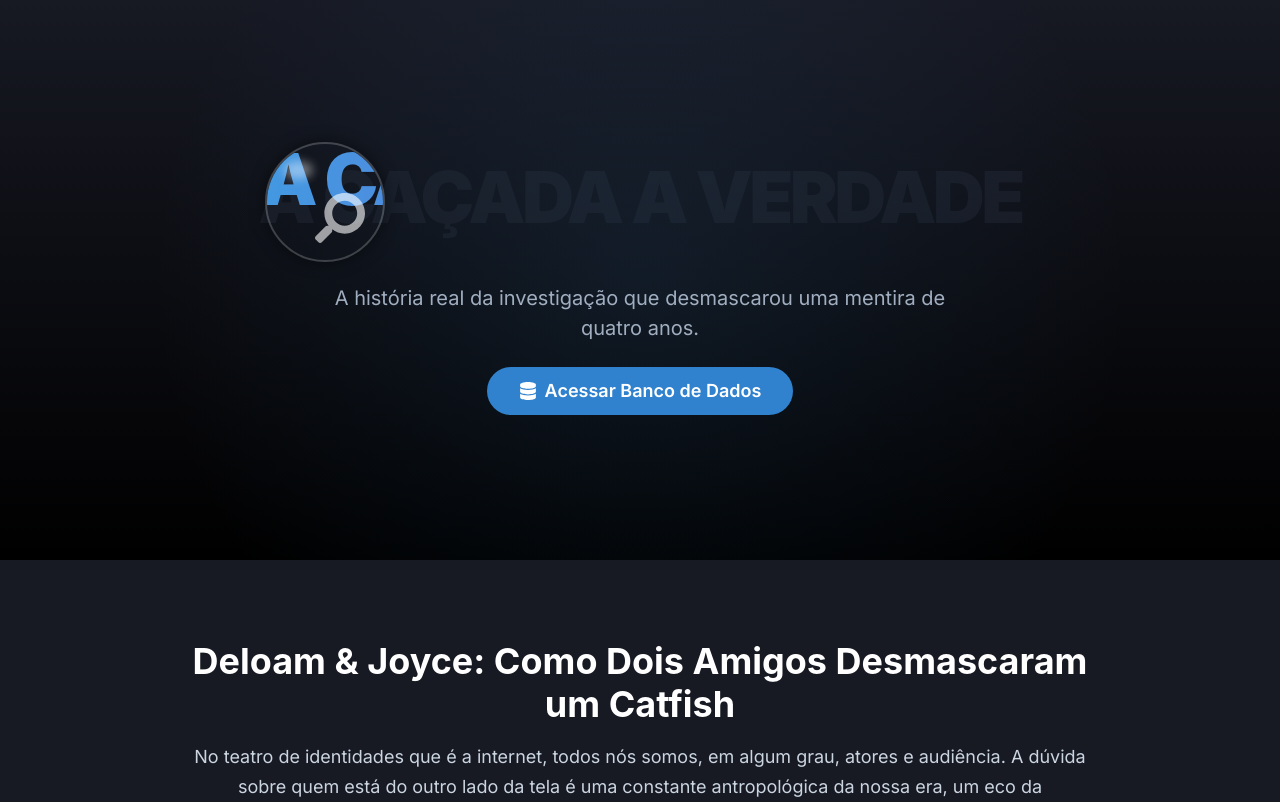
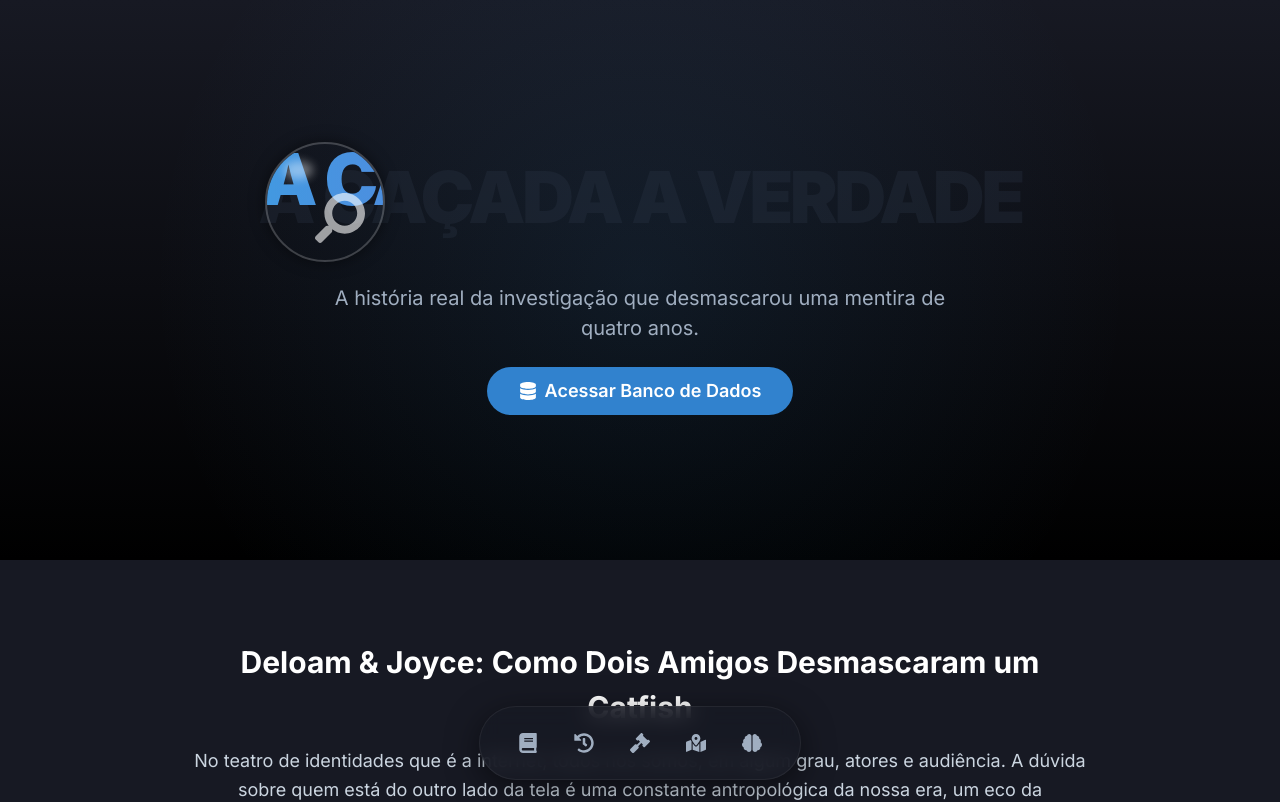
Before and after one commit to deloam/findperson, a Next.js app: page / in a window 1280 px wide. Shown: the top 802 px of the page. Built offline with nearby package versions, Linux system fonts and the light colour scheme; what @chakra-ui/next-js would draw is missing.

Commit message:
add: animations

```diff
--- a/app/components/Prologue.tsx
+++ b/app/components/Prologue.tsx
@@ -2,6 +2,8 @@
 
 import { Box, Heading, Text, VStack, List, ListItem, ListIcon, Divider, useColorModeValue, Icon } from '@chakra-ui/react';
 import { FaFingerprint, FaMapMarkedAlt, FaBrain, FaUserFriends, FaCheckCircle } from 'react-icons/fa';
+
+import TypewriterText from './TypewriterText';
 
 export default function Prologue() {
     const textColor = useColorModeValue('gray.300', 'gray.300');
@@ -14,9 +16,16 @@ export default function Prologue() {
 
                 {/* Main Title Section */}
                 <Box textAlign="center" mb={6}>
-                    <Heading as="h2" size="xl" color={headingColor} mb={4}>
-                        Deloam & Joyce: Como Dois Amigos Desmascaram um Catfish
-                    </Heading>
+                    <TypewriterText
+                        text="Deloam & Joyce: Como Dois Amigos Desmascaram um Catfish"
+                        as="h2"
+                        fontSize={{ base: "2xl", md: "3xl" }}
+                        fontWeight="bold"
+                        color={headingColor}
+                        mb={4}
+                        speed={40}
+                        cursorColor="blue.500"
+                    />
                     <Text fontSize="lg" color={textColor} lineHeight="tall">
                         No teatro de identidades que é a internet, todos nós somos, em algum grau, atores e audiência.
                         A dúvida sobre quem está do outro lado da tela é uma constante antropológica da nossa era, um eco da curiosidade e do receio que definem as interações humanas em espaços virtuais.
--- /dev/null
+++ b/app/components/StickyNav.tsx
@@ -0,0 +1,75 @@
+'use client';
+
+import { Box, Flex, IconButton, Tooltip, useColorModeValue } from "@chakra-ui/react";
+import { FaBook, FaHistory, FaGavel, FaMapMarkedAlt, FaBrain } from "react-icons/fa";
+import { Link as ScrollLink } from "react-scroll";
+import { motion } from "framer-motion";
+
+const MotionBox = motion(Box);
+
+const NavItem = ({ to, icon, label }: { to: string, icon: React.ElementType, label: string }) => {
+    const activeColor = "blue.400";
+    const hoverBg = "whiteAlpha.200";
+
+    return (
+        <ScrollLink
+            to={to}
+            spy={true}
+            smooth={true}
+            offset={-100}
+            duration={800}
+        >
+            <Tooltip label={label} placement="top" hasArrow bg="gray.700" color="white">
+                <IconButton
+                    aria-label={label}
+                    icon={<Box as={icon} size="20px" />}
+                    variant="ghost"
+                    color="gray.400"
+                    _hover={{ color: activeColor, bg: hoverBg, transform: "scale(1.1)" }}
+                    _active={{ color: activeColor }}
+                    size="lg"
+                    borderRadius="full"
+                    transition="all 0.2s"
+                />
+            </Tooltip>
+        </ScrollLink>
+    );
+};
+
+export default function StickyNav() {
+    return (
+        <MotionBox
+            position="fixed"
+            bottom="20px"
+            left="0"
+            right="0"
+            mx="auto" // Center horizontally
+            width="fit-content" // Take only needed width
+            maxWidth="95vw" // Prevent overflow on mobile
+            zIndex={100}
+            initial={{ y: 100, opacity: 0 }}
+            animate={{ y: 0, opacity: 1 }}
+            transition={{ delay: 1, duration: 0.5 }}
+        >
+            <Flex
+                bg="rgba(23, 25, 35, 0.8)"
+                backdropFilter="blur(10px)"
+                borderRadius="full"
+                px={{ base: 3, md: 6 }} // Less padding on mobile
+                py={3}
+                boxShadow="0 8px 32px rgba(0, 0, 0, 0.5)"
+                border="1px solid"
+                borderColor="whiteAlpha.100"
+                gap={{ base: 1, md: 2 }} // Smaller gap on mobile
+                justifyContent="center"
+                overflowX="auto" // Allow scrolling if content is still too wide (unlikely with fit-content but safe)
+            >
+                <NavItem to="prologue" icon={FaBook} label="Prólogo" />
+                <NavItem to="timeline" icon={FaHistory} label="Linha do Tempo" />
+                <NavItem to="conclusion" icon={FaGavel} label="Veredito" />
+                <NavItem to="map" icon={FaMapMarkedAlt} label="Mapa & Evidências" />
+                <NavItem to="profile" icon={FaBrain} label="Perfil Psicológico" />
+            </Flex>
+        </MotionBox>
+    );
+}
--- /dev/null
+++ b/app/components/TypewriterText.tsx
@@ -0,0 +1,51 @@
+'use client';
+
+import { Text, TextProps } from "@chakra-ui/react";
+import { useEffect, useState } from "react";
+import { motion } from "framer-motion";
+
+interface TypewriterTextProps extends TextProps {
+    text: string;
+    speed?: number;
+    delay?: number;
+    cursorColor?: string;
+}
+
+export default function TypewriterText({ text, speed = 50, delay = 0, cursorColor = "blue.400", ...props }: TypewriterTextProps) {
+    const [displayedText, setDisplayedText] = useState("");
+    const [started, setStarted] = useState(false);
+
+    useEffect(() => {
+        const startTimeout = setTimeout(() => {
+            setStarted(true);
+        }, delay);
+
+        return () => clearTimeout(startTimeout);
+    }, [delay]);
+
+    useEffect(() => {
+        if (!started) return;
+
+        let currentIndex = 0;
+        // Ensure we start clean
+        setDisplayedText("");
+
+        const interval = setInterval(() => {
+            if (currentIndex < text.length) {
+                // Use slice to be deterministic about what is displayed based on current index
+                setDisplayedText(text.slice(0, currentIndex + 1));
+                currentIndex++;
+            } else {
+                clearInterval(interval);
+            }
+        }, speed);
+
+        return () => clearInterval(interval);
+    }, [started, text, speed]);
+
+    return (
+        <Text {...props}>
+            {displayedText}
+        </Text>
+    );
+}
--- a/app/page.tsx
+++ b/app/page.tsx
@@ -11,6 +11,7 @@ import { FaDatabase } from "react-icons/fa";
 // import MagnifyingTitle from "@/app/components/MagnifyingTitle";
 import dynamic from 'next/dynamic';
 import InvestigationConclusion from "@/app/components/InvestigationConclusion";
+import StickyNav from "@/app/components/StickyNav";
 
 const MagnifyingTitle = dynamic(() => import('@/app/components/MagnifyingTitle'), { ssr: false });
 
@@ -67,7 +68,7 @@ export default function Home() {
       <Container maxW="container.xl" px={{ base: 4, md: 8 }}>
 
         {/* Prologue Section */}
-        <Box py={10}>
+        <Box id="prologue" py={10}>
           <Prologue />
         </Box>
 
@@ -84,14 +85,14 @@ export default function Home() {
         <Divider borderColor="gray.800" my={10} />
 
         {/* Conclusion Section */}
-        <Box py={10}>
+        <Box id="conclusion" py={10}>
           <InvestigationConclusion />
         </Box>
 
         <Divider borderColor="gray.800" my={10} />
 
         {/* Infographic Section */}
-        <Box py={16} textAlign="center">
+        <Box id="map" py={16} textAlign="center">
           <Heading size="2xl" mb={10} color="white">
             Mapa da Investigação
           </Heading>
@@ -139,12 +140,12 @@ export default function Home() {
         <Divider borderColor="gray.800" my={10} />
 
         {/* Tools Section */}
-        <Box py={10}>
+        <Box id="tools" py={10}>
           <DetectiveTools />
         </Box>
 
         {/* Profile Section */}
-        <Box py={10}>
+        <Box id="profile" py={10}>
           <PsychologicalProfile />
         </Box>
 
@@ -156,6 +157,7 @@ export default function Home() {
         </Box>
 
       </Container>
+      <StickyNav />
     </Box >
   );
 }
--- a/package.json
+++ b/package.json
@@ -12,13 +12,15 @@
   "dependencies": {
     "@chakra-ui/next-js": "^2.2.1",
     "@chakra-ui/react": "^2.8.2",
+    "@types/react-scroll": "^1.8.10",
     "@vercel/postgres": "^0.10.0",
     "framer-motion": "^12.23.13",
     "jose": "^6.1.0",
     "next": "^16.1.0",
     "react": "^19.2.3",
     "react-dom": "^19.2.3",
-    "react-icons": "^5.5.0"
+    "react-icons": "^5.5.0",
+    "react-scroll": "^1.9.3"
   },
   "devDependencies": {
     "@eslint/eslintrc": "^3",
```
Also changed, not shown: 1 other file (tests, documents, lock files or other folders).
